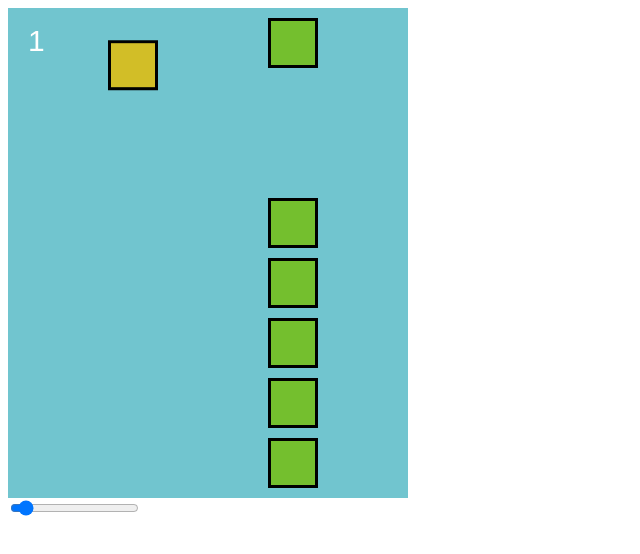
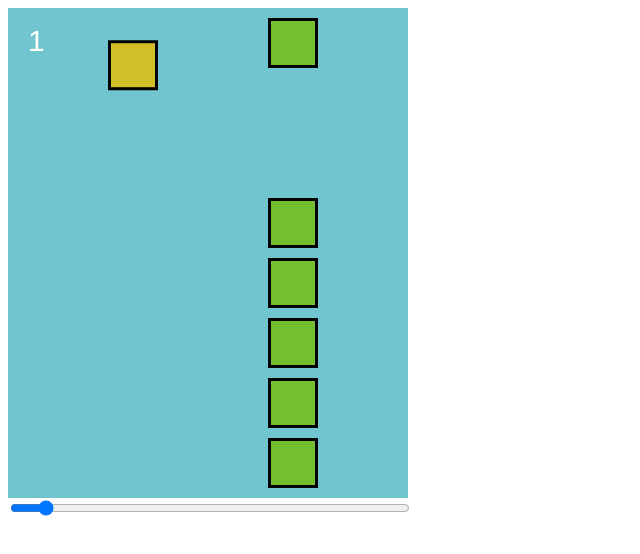
Before and after one commit to N1ck/beaty-bird, a website: page index.html in a window 1280 px wide. Shown: the whole page, without its empty margins (0-640 px from the left). Drawn offline with Linux system fonts and the light colour scheme; animation ran at ten frames a second.

Commit message:
Adds width

```diff
--- a/index.html
+++ b/index.html
@@ -7,7 +7,7 @@
     </head>
 <body>
     <div id="beatyGame"></div>
-    <input class="freq" type="range" min="80" max="5000" step="40" value="440">
+    <input class="freq" type="range" min="80" max="5000" step="40" style="width:400px;" value="440">
 
     <script src="js/vendor/phaser.min.js"></script>
     <script src="js/game.js"></script>
```
